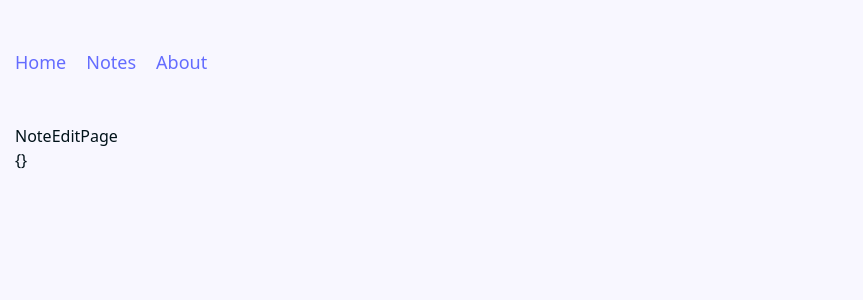
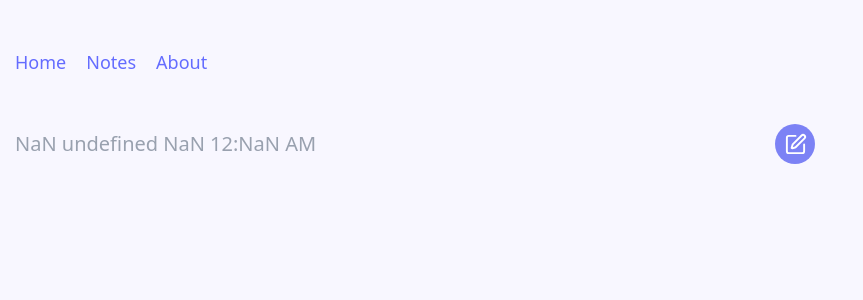
Before and after one commit to senethmendis/todo-app-refresh-2025, a React (Vite) app: page /notes/1 in a window 1280 px wide. Shown: the top 300 px of the page, without its empty margins (0-863 px from the left). Built offline with nearby package versions, Linux system fonts and the light colour scheme; no server answers; the database is empty.

Commit message:
utils added edit page

```diff
--- a/src/App.jsx
+++ b/src/App.jsx
@@ -1,5 +1,11 @@
 import { BrowserRouter, Route, Routes } from "react-router-dom";
-import { AboutPage, NotesPage, HomePage, NoteEditPage } from "./pages";
+import {
+  AboutPage,
+  NotesPage,
+  HomePage,
+  NoteViewPage,
+  EditNotePage,
+} from "./pages";
 import { Layout } from "./components";
 import { ToastContainer, toast } from "react-toastify";
 
@@ -11,7 +17,8 @@ const App = () => {
           <Route index element={<HomePage />} />
           <Route path="notes" element={<NotesPage />} />
           <Route path="about" element={<AboutPage />} />
-          <Route path="notes/:id" element={<NoteEditPage />} />
+          <Route path="notes/:id" element={<NoteViewPage />} />
+          <Route path="/notes/:id/edit" element={<EditNotePage />} />
         </Route>
       </Routes>
       <ToastContainer />
--- /dev/null
+++ b/src/components/Skeleton.jsx
@@ -0,0 +1,20 @@
+const Skeleton = () => {
+  return (
+    <>
+      <div className="w-full flex flex-row justify-between min-h-48 bg-gray-200 animate-pulse shadow p-4 rounded-2xl mb-5 relative  transition-all ease-in-out">
+        <div className="w-[200px] h-[40px] bg-gray-300/50 rounded-3xl animate-pulse transition-all ease-in-out"></div>
+        <div className="w-[50px] h-[50px] bg-gray-300/50 rounded-full animate-pulse transition-all ease-in-out"></div>
+      </div>
+      <div className="w-full flex flex-row justify-between min-h-48 bg-gray-200 animate-pulse shadow p-4 rounded-2xl mb-5 relative  transition-all ease-in-out">
+        <div className="w-[200px] h-[40px] bg-gray-300/50 rounded-3xl animate-pulse transition-all ease-in-out"></div>
+        <div className="w-[50px] h-[50px] bg-gray-300/50 rounded-full animate-pulse transition-all ease-in-out"></div>
+      </div>
+      <div className="w-full flex flex-row justify-between min-h-48 bg-gray-200 animate-pulse shadow p-4 rounded-2xl mb-5 relative  transition-all ease-in-out">
+        <div className="w-[200px] h-[40px] bg-gray-300/50 rounded-3xl animate-pulse transition-all ease-in-out"></div>
+        <div className="w-[50px] h-[50px] bg-gray-300/50 rounded-full animate-pulse transition-all ease-in-out"></div>
+      </div>
+    </>
+  );
+};
+
+export default Skeleton;
--- a/src/components/index.js
+++ b/src/components/index.js
@@ -2,5 +2,6 @@ import Layout from "./Layout";
 import Navbar from "./Navbar";
 import NoteRow from "./NoteRow";
 import NoNotesFound from "./NoNotesFound";
+import Skeleton from "./Skeleton";
 
-export { Layout, Navbar, NoteRow, NoNotesFound };
+export { Layout, Navbar, NoteRow, NoNotesFound, Skeleton };
--- /dev/null
+++ b/src/pages/EditNotePage.jsx
@@ -0,0 +1,82 @@
+import { SquarePen } from "lucide-react";
+import React, { useEffect, useState } from "react";
+import { useForm } from "react-hook-form";
+import { Link, useParams } from "react-router-dom";
+import { supabase } from "../services";
+import { formatDate } from "../utils";
+
+const EditNotePage = () => {
+  const { id } = useParams();
+  const { register, handleSubmit, reset } = useForm();
+  const [date, setDate] = useState("");
+
+  useEffect(() => {
+    const fetchData = async (idx) => {
+      const { data, error } = await supabase
+        .from("notes")
+        .select("*")
+        .eq("id", idx)
+        .single();
+
+      if (error) {
+        console.log(error, "some Error");
+        return;
+      }
+
+      const obj = {
+        noteName: data?.note_title,
+        note: data?.note_description,
+      };
+      setDate(data?.created_at);
+      reset(obj);
+    };
+    fetchData(id);
+  }, [id, reset]);
+
+  const handleOnSubmit = (formData) => {
+    console.log(formData);
+  };
+
+  return (
+    <div className="w-[1250px] h-screen mx-auto">
+      <form
+        onSubmit={handleSubmit(handleOnSubmit)}
+        className="w-full h-auto flex flex-col"
+      >
+        <div className=" max-w-[800px] w-full flex flex-row justify-between items-center">
+          <div>
+            <input
+              {...register("noteName", { required: true })}
+              className="h-auto py-1 border text-3xl border-black/20 max-w-[600px] w-full rounded-md px-3 outline-black/20"
+              placeholder="Title"
+            />
+
+            <p className="text-xl text-gray-400 mt-2">{formatDate(date)}</p>
+          </div>
+        </div>
+
+        <textarea
+          {...register("note", { required: true })}
+          className="max-w-[800px] w-ful text-justifyl text-2xl mt-5 rounded-md h-[300px] max-h[500px] border border-black/20 p-3 outline-black/20"
+          placeholder="Discription"
+        ></textarea>
+        <div className="flex w-full gap-4 mt-5">
+          <button
+            type="submit"
+            className="border border-black/20 p-2 rounded-md max-w-[150px] w-full "
+          >
+            Update Note
+          </button>
+          <button
+            type="reset"
+            className="border border-black/20 p-2 rounded-md max-w-[150px] w-full "
+          >
+            Clear
+          </button>
+        </div>
+      </form>
+    </div>
+  );
+};
+
+export default EditNotePage;
--- a/src/pages/HomePage.jsx
+++ b/src/pages/HomePage.jsx
@@ -14,31 +14,31 @@ const HomePage = () => {
     <div className="w-[1250px] mx-auto">
       <form
         onSubmit={handleSubmit(handleOnSubmit)}
-        className="flex flex-col gap-4 items-start"
+        className="flex flex-col gap-4 items-start w-[600px] bg-gray-200 border border-black/10 shadow-2xl p-5 rounded-2xl"
       >
         <h1 className="text-3xl font-bold">Add Note Here</h1>
         <input
           {...register("noteName", { required: true })}
-          className="h-10 border max-w-[500px] w-full rounded-md px-3"
+          className="h-10 border border-black/20 max-w-[600px] w-full rounded-md px-3 outline-black/20"
           placeholder="Title"
         />
         <textarea
           {...register("note", { required: true })}
-          className="max-w-[500px] w-full rounded-md h-24 border p-3"
+          className="max-w-[600px] w-full rounded-md h-24 border border-black/20 p-3 outline-black/20"
           placeholder="Discription"
         ></textarea>
         <div className="flex w-full gap-4">
           <button
             type="submit"
-            className="border p-2 rounded-md max-w-[150px] w-full "
+            className="border border-black/20 p-2 rounded-md max-w-[150px] w-full "
           >
             Add Note
           </button>
           <button
             type="reset"
-            className="border p-2 rounded-md max-w-[150px] w-full "
+            className="border border-black/20 p-2 rounded-md max-w-[150px] w-full "
           >
-            clear
+            Clear
           </button>
         </div>
       </form>
--- a/src/pages/NoteEditPage.jsx
+++ /dev/null
@@ -1,38 +0,0 @@
-import { useEffect, useState } from "react";
-import { useParams } from "react-router-dom";
-import { supabase } from "../services";
-
-const NoteEditPage = () => {
-  const params = useParams();
-
-  const [noteData, setNoteData] = useState({});
-
-  const fetchData = async (idx) => {
-    const { data, error } = await supabase
-      .from("notes")
-      .select("*")
-      .eq("id", idx)
-      .single();
-
-    if (error) {
-      console.log(error, "some Error");
-      return;
-    }
-
-    setNoteData(data);
-    console.log("note data", data);
-  };
-
-  useEffect(() => {
-    fetchData(params?.id);
-  }, []);
-
-  return (
-    <div className="w-[1250px] mx-auto">
-      NoteEditPage
-      <h1>{JSON.stringify(noteData, null, 2)}</h1>
-    </div>
-  );
-};
-
-export default NoteEditPage;
--- /dev/null
+++ b/src/pages/NoteViewPage.jsx
@@ -0,0 +1,56 @@
+import { Link, useParams } from "react-router-dom";
+import { supabase } from "../services";
+import { useEffect, useState } from "react";
+import { SquarePen } from "lucide-react";
+import { formatDate } from "../utils";
+
+const NoteViewPage = () => {
+  const params = useParams();
+  const [noteData, setNoteData] = useState({});
+
+  const fetchData = async (idx) => {
+    const { data, error } = await supabase
+      .from("notes")
+      .select("*")
+      .eq("id", idx)
+      .single();
+
+    if (error) {
+      console.log(error, "some Error");
+      return;
+    }
+
+    setNoteData(data);
+  };
+
+  useEffect(() => {
+    fetchData(params?.id);
+  }, []);
+
+  return (
+    <div className="w-[1250px] h-screen mx-auto">
+      <div className="w-full h-auto flex flex-col">
+        <div className=" max-w-[800px] w-full flex flex-row justify-between items-center">
+          <div>
+            <h1 className="text-3xl font-bold">{noteData?.note_title}</h1>
+            <p className="text-xl text-gray-400">
+              {formatDate(noteData?.created_at)}
+            </p>
+          </div>
+          <Link
+            to={`edit`}
+            className="bg-[#535bf2be] hover:bg-[#535bf2] w-[40px] h-[40px] flex transition-colors justify-center items-center rounded-full"
+          >
+            <SquarePen size={23} color="white" />
+          </Link>
+        </div>
+
+        <p className="max-w-[800px] text-justify mt-5 text-2xl">
+          {noteData?.note_description}
+        </p>
+      </div>
+    </div>
+  );
+};
+
+export default NoteViewPage;
--- a/src/pages/NotesPage.jsx
+++ b/src/pages/NotesPage.jsx
@@ -1,11 +1,13 @@
 import { useEffect, useState } from "react";
 import { supabase } from "../services/supabaseConfig";
-import { NoNotesFound, NoteRow } from "../components";
+import { NoNotesFound, NoteRow, Skeleton } from "../components";
 
 const NotesPage = () => {
   const [noteData, setNoteData] = useState([]);
+  const [noteLoading, setNoteLoading] = useState(true);
 
   const fetchData = async () => {
+    setNoteLoading(true);
     const { data, error } = await supabase.from("notes").select();
 
     if (error) {
@@ -13,6 +15,7 @@ const NotesPage = () => {
       return;
     }
     setNoteData(data);
+    setNoteLoading(false);
   };
 
   useEffect(() => {
@@ -23,10 +26,13 @@ const NotesPage = () => {
     <div className="w-[1250px] mx-auto">
       <h1 className="text-4xl font-bold">All Notes</h1>
 
-      {noteData?.length === 0 ? (
-        <NoNotesFound />
+      <div className="w-full h-screen  flex flex-col my-20 px-5 ">
+        {noteLoading ? (
+          <>
+            <Skeleton />
+          </>
         ) : (
-        <div className="w-full h-screen  flex flex-col my-20 px-5 ">
+          <>
             {noteData?.map((note, idx) => (
               <NoteRow
                 fetchData={fetchData}
@@ -37,8 +43,9 @@ const NotesPage = () => {
                 time={note?.created_at}
               />
             ))}
+          </>
+        )}
       </div>
-      )}
     </div>
   );
 };
--- a/src/pages/index.js
+++ b/src/pages/index.js
@@ -1,6 +1,7 @@
 import AboutPage from "./AboutPage";
 import HomePage from "./HomePage";
 import NotesPage from "./NotesPage";
-import NoteEditPage from "./NoteEditPage";
+import NoteViewPage from "./NoteViewPage";
+import EditNotePage from "./EditNotePage";
 
-export { AboutPage, HomePage, NotesPage, NoteEditPage };
+export { AboutPage, HomePage, NotesPage, NoteViewPage, EditNotePage };
--- /dev/null
+++ b/src/utils/index.js
@@ -0,0 +1,30 @@
+export const formatDate = (dateString) => {
+  const date = new Date(dateString);
+
+  const day = date.getDate();
+  const monthNames = [
+    "January",
+    "February",
+    "March",
+    "April",
+    "May",
+    "June",
+    "July",
+    "August",
+    "September",
+    "October",
+    "November",
+    "December",
+  ];
+  const month = monthNames[date.getMonth()];
+  const year = date.getFullYear();
+
+  let hours = date.getHours();
+  const minutes = date.getMinutes().toString().padStart(2, "0");
+  const ampm = hours >= 12 ? "PM" : "AM";
+
+  hours = hours % 12;
+  hours = hours ? hours : 12; // hour '0' should be '12'
+
+  return `${day} ${month} ${year} ${hours}:${minutes} ${ampm}`;
+};
```
Lines whose indentation alone changed are shown as unchanged.
